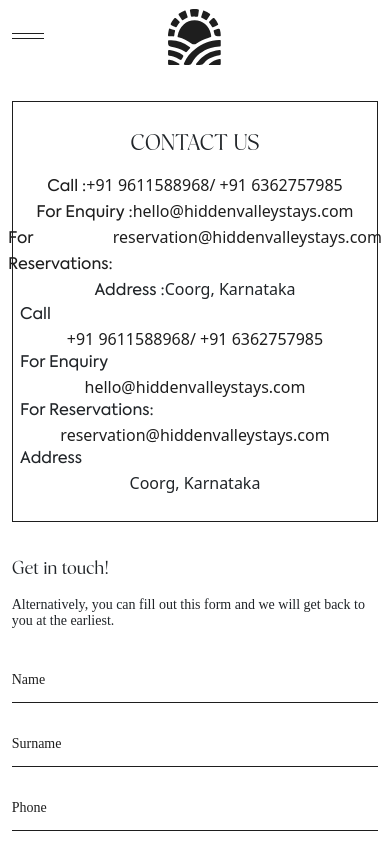
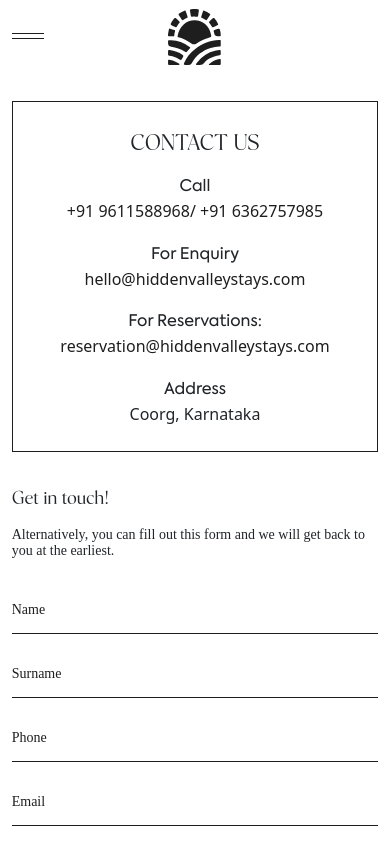
Before and after one commit to Nagaraj02451/HiddenValleyOotyStay, a React (Create React App) app in the folder frontend/: page /contact in a window 390 px wide. Shown: the top 844 px of the page. Built offline with nearby package versions, Linux system fonts and the light colour scheme; a web font is replaced by a local one.

Commit message:
Update Contact.css

```diff
--- a/frontend/src/Styles/Contact.css
+++ b/frontend/src/Styles/Contact.css
@@ -11,6 +11,7 @@
     justify-content: space-between;
     margin-bottom: 2%;
 }
+
 .newcontentsupport{
     width: 75%;
     margin-left: auto;
@@ -131,6 +132,7 @@
 }
 .hjcgg{
     font-family: axi500;
+    /* border: 1px solid red; */
 
 }
 .cnt41b{
@@ -231,7 +233,13 @@
 .cnt41bb{
     display: none;
 }
+#hhgj{
+    display: none;
+}
 @media(max-width:600px){
+    #hhgj{
+        display: block;
+    }
     .cnt3{
         /* border: 1px solid red; */
         margin-top: 10%;
@@ -288,6 +296,9 @@
         /* border: 2px solid red; */
         /* text-align: end; */
     }
+    #khgfhj{
+    display: none;
+    }
     .cnt35a{
         width: 120px;
         height: 30px;
@@ -337,6 +348,15 @@
         line-height:16px;
         font-weight: 400;
         margin-top: 5%;
+
+    }
+    .hjcgg{
+        text-align: center;
+        font-family: axi500;
+        margin-top: 5vw;
+        /* margin: 1.5vw ; */
+        /* padding: 1.5vw 1.5vw; */
+        /* border: 1px solid red; */
 
     }
     .cnt41c{
```
